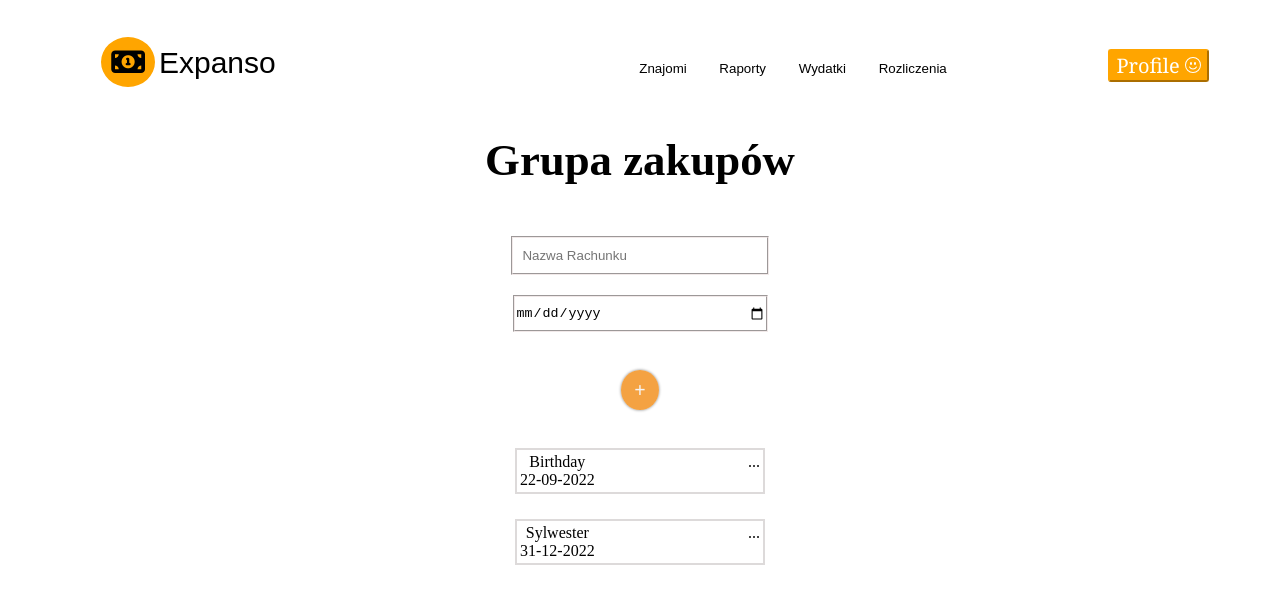
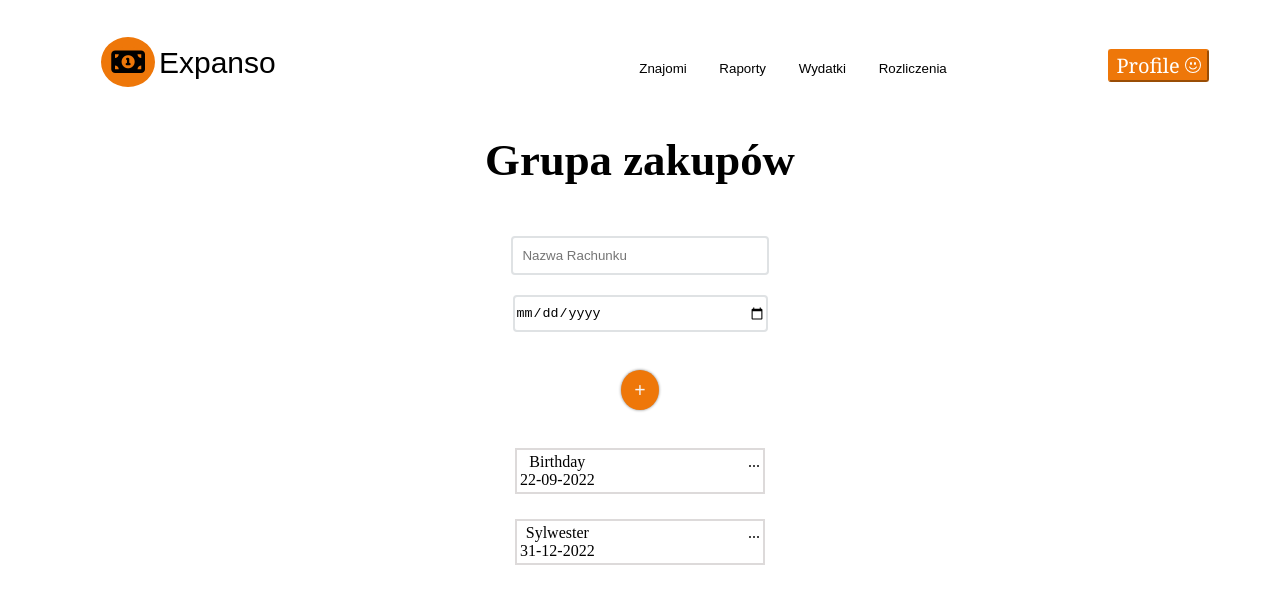
Before and after one commit to MatyldaB94/Expanso, a plain HTML site: page Add-Expanse-Group/index.html in a window 1280 px wide. Drawn offline with Linux system fonts and the light colour scheme.

Commit message:
refactor: change color in style.css

```diff
--- a/Add-Expanse-Group/style.css
+++ b/Add-Expanse-Group/style.css
@@ -13,7 +13,7 @@
 }
 
 .button:hover {
-    background-color: orange;
+    background-color: rgb(238, 119, 9);
 }
 
 
@@ -31,8 +31,8 @@
 }
 
 .profile {
-    background-color: orange;
-    border-color: orange;
+    background-color: rgb(238, 119, 9);
+    border-color: rgb(238, 119, 9);
     border-radius: 3px;
     color: white;
 
@@ -48,10 +48,10 @@
 }
 
 .icon {
-    background-color: orange;
+    background-color: rgb(238, 119, 9);
     font-size: 30px;
     border-radius: 50%;
-    border: 10px solid orange;
+    border: 10px solid rgb(238, 119, 9);
     margin-left: 30px;
 
 }
@@ -62,8 +62,9 @@
 
 .input-position {
     margin-top: 20px;
-    border-color: rgb(241, 233, 233);
-    border-style: groove;
+    border-color: rgb(223, 226, 228);
+    border-style: solid;
+    border-radius: 4px;
 }
 
 
@@ -75,7 +76,7 @@
     border-radius: 50%;
     color: #f5f5f5;
     text-decoration: none;
-    background: rgba(241, 136, 14, 0.781);
+    background: rgb(238, 119, 9);
     box-shadow: 0 0 3px gray;
     font-size: 20px;
     font-weight: bold;
```
